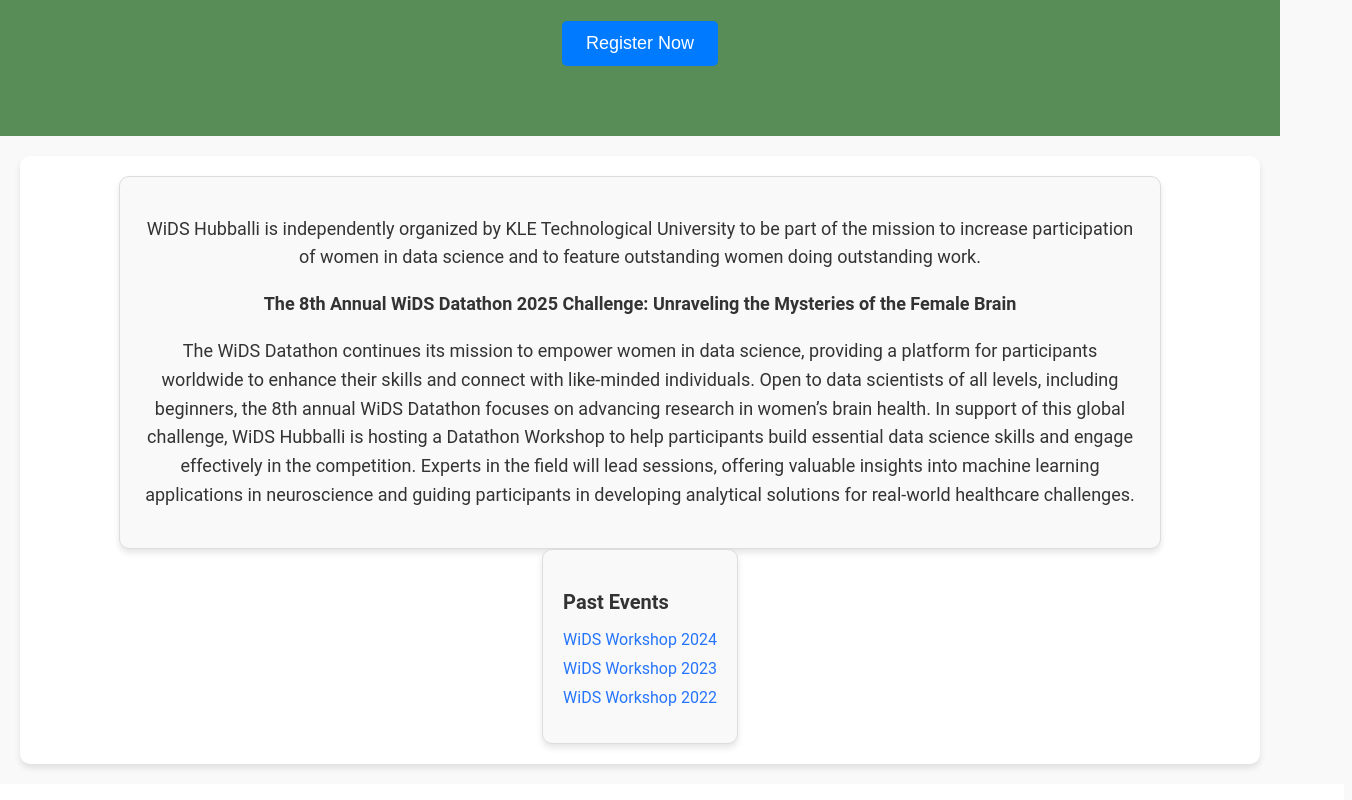
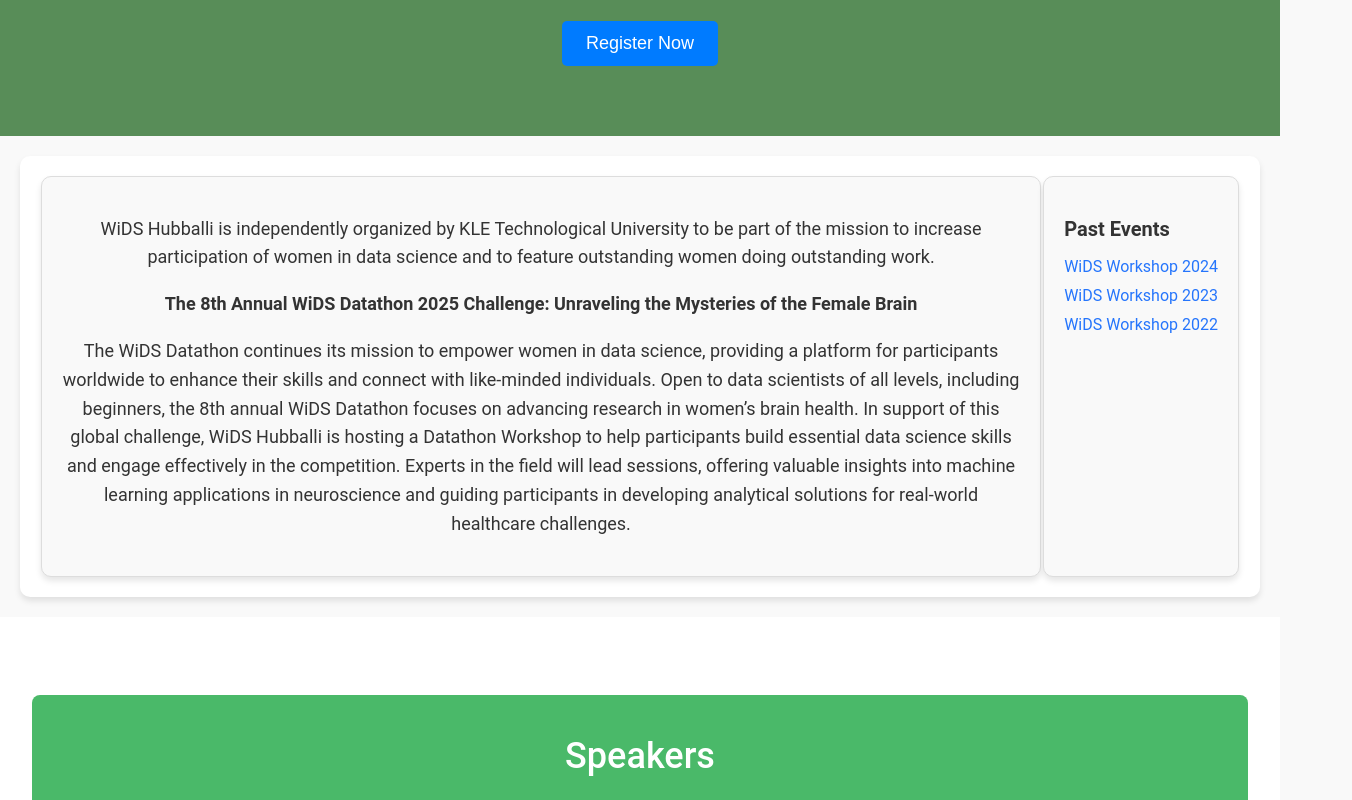
Before and after one commit to savalagikadappa/wids-2025, a React (Vite) app: page / in a window 1280 px wide. Shown: the part 340-1140 px from the top of the page, 1352 px wide, since content can reach past the window. Built offline with nearby package versions, Linux system fonts and the light colour scheme.

Commit message:
updated changes

```diff
--- a/src/App.jsx
+++ b/src/App.jsx
@@ -9,7 +9,7 @@
 
 function App() {
   return (
-    <div>
+    <div id='root'>
       <Navbar />
       <div id="home">
         <Hero />
--- a/src/styles/styles.css
+++ b/src/styles/styles.css
@@ -9,6 +9,36 @@
     padding: 0;
     background-color: #f9f9f9;
     color: #333;
+}
+
+/* Prevents horizontal scrolling */
+html,
+body {
+    overflow-x: hidden;
+    margin: 0;
+    padding: 0;
+    width: 100%;
+}
+
+/* Ensure all sections fit within the viewport */
+#root {
+    width: 100%;
+    overflow-x: hidden;
+}
+
+/* Ensure no child element exceeds the width */
+#home,
+#event,
+#speaker,
+#committee {
+    width: 100%;
+    max-width: 100vw;
+    overflow-x: hidden;
+}
+
+/* Fix elements that might be wider than the viewport */
+* {
+    box-sizing: border-box;
 }
 
 #root {
```
